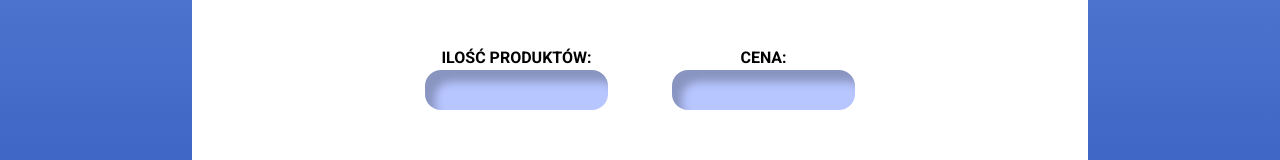
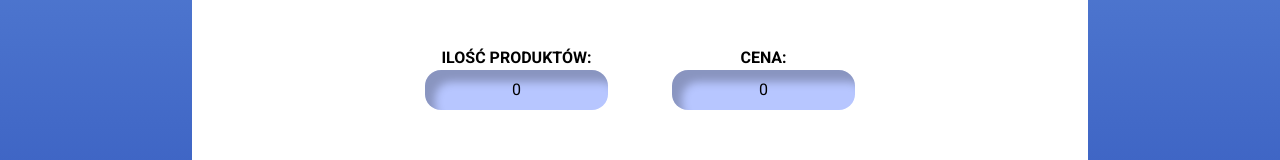
Before and after one commit to ArturPawelski/shopping-list, a React (Create React App) app: page /lista in a window 1280 px wide. Shown: the part 891-1051 px from the top of the page. Built offline with nearby package versions, Linux system fonts and the light colour scheme.

Commit message:
two ways  to do fullquantity

```diff
--- a/src/components/Lista/Lista.jsx
+++ b/src/components/Lista/Lista.jsx
@@ -1,4 +1,4 @@
-import React, { useState } from 'react'
+import React, { useState, useEffect } from 'react'
 import { BiCaretDown } from 'react-icons/bi'
 import TwojaLista from '../images/TWOJA.png'
 import { BsTrash } from 'react-icons/bs'
@@ -31,16 +31,15 @@ const Lista = () => {
     const [complete, setComplete] = useState(true)
     const toggleComplete = (index) => {
         const newList = [...fullList];
-
         newList[index].status = !newList[index].status;
-
         setFullList(newList);
 
     }
 
 
+
+
     const [fullList, setFullList] = useState([])
-
     const addProductToList = () => {
 
         const cena = cenaProduktu * iloscProduktu
@@ -56,20 +55,36 @@ const Lista = () => {
         setNazwaProduktu('');
         setIloscProduktu(``);
         setCenaProduktu(``);
+
+        // setFullQuantity((prevQuantity) => Number(prevQuantity) + Number(newProduct.ilosc))
+
     };
+
+
+    useEffect(() => {
+        const newQuantity = fullList.reduce((total, product) => total + Number(product.ilosc), 0);
+        setFullQuantity(newQuantity);
+    }, [fullList]);
 
 
     const handleDelete = (index) => {
         const newList = [...fullList];
 
+
+        // const deletedProduct = newList[index];
+        // const deletedQuantity = Number(deletedProduct.ilosc);
+
+
         newList.splice(index, 1);
+        setFullList(newList);
 
-        setFullList(newList);
+
+        // setFullQuantity((prevQuantity) => prevQuantity - deletedQuantity)
     };
 
 
+
     const [fullQuantity, setFullQuantity] = useState(0)
-
     const [fullPrice, setFullPrice] = useState(0)
 
 
@@ -118,6 +133,9 @@ const Lista = () => {
 
 
 
+
+
+
             <main className='mt-[8rem]'>
 
                 <img src={TwojaLista} alt="/" className='mx-auto w-auto px-8 md:max-w-[550px]' />
@@ -148,11 +166,11 @@ const Lista = () => {
 
                         <div className=''>
                             <p className='font-extrabold '>ILOŚĆ PRODUKTÓW:</p>
-                            <input className='bg-[#B7C6FF] rounded-2xl text-center py-2 shadow-[inset_10px_12px_8px_rgba(0,0,0,0.25)]  ' type="text" readonly={fullQuantity} />
+                            <input className='bg-[#B7C6FF] rounded-2xl text-center py-2 shadow-[inset_10px_12px_8px_rgba(0,0,0,0.25)]  ' type="text" value={fullQuantity} readonly='' />
                         </div>
                         <div>
                             <p className='font-extrabold '>CENA:</p>
-                            <input className='bg-[#B7C6FF] rounded-2xl py-2 text-center   shadow-[inset_10px_12px_8px_rgba(0,0,0,0.25)] ' type="text" readonly="" />
+                            <input className='bg-[#B7C6FF] rounded-2xl py-2 text-center   shadow-[inset_10px_12px_8px_rgba(0,0,0,0.25)] ' type="text" value={fullPrice} readonly="" />
                         </div>
 
                     </section>
```
